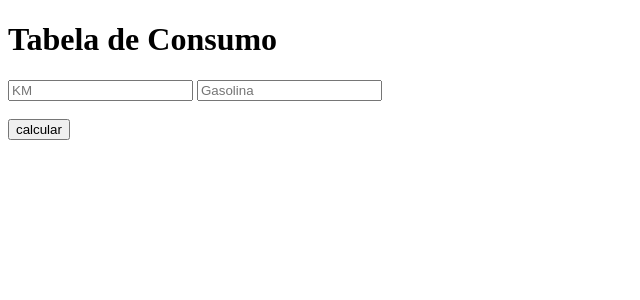
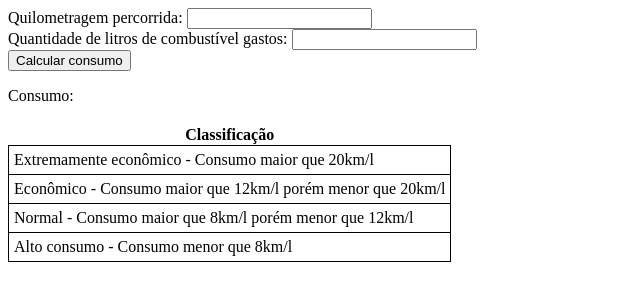
Before and after one commit to jessicaMarqui1/app-consumo-gasolina, a website: page www/index.html in a window 1280 px wide. Shown: the whole page, without its empty margins (0-640 px from the left). Drawn offline with Linux system fonts and the light colour scheme.

Commit message:
criei a tabela e so falta retornar valor

```diff
--- a/www/css/style.css
+++ b/www/css/style.css
@@ -1 +1,13 @@
-/**/
+table {
+  border-collapse: collapse;
+  margin-top: 20px;
+}
+
+thead {
+  font-weight: bold;
+}
+
+td {
+  border: 1px solid black;
+  padding: 5px;
+}
--- a/www/index.html
+++ b/www/index.html
@@ -10,14 +10,46 @@
     <script type="text/javascript" src="motor.js">
     </script>
 </head>
-<body>
+<div>
+  <label for="quilometragem">Quilometragem percorrida:</label>
+  <input type="number" id="quilometragem">
+</div>
 
-      <h1>  Tabela de Consumo </h1>
+<div>
+  <label for="litros">Quantidade de litros de combustível gastos:</label>
+  <input type="number" id="litros">
+</div>
 
-<input type="number" step="0.001" placeholder="KM" id="km">
-<input type="number" step="0.001" placeholder="Gasolina" id="gas">
-<br></br>
-<input type="button" value="calcular" id="btnCalcular" onclick="CalcConsumo()">
-<h2 id="resultado"></h2>
+<div>
+  <button id="calcular">Calcular consumo</button>
+</div>
+
+<div>
+  <p>Consumo:</p>
+  <p id="consumo"></p>
+</div>
+
+<table>
+  <thead>
+    <tr>
+      <th>Classificação</th>
+    </tr>
+  </thead>
+  <tbody>
+    <tr>
+      <td>Extremamente econômico - Consumo maior que 20km/l</td>
+    </tr>
+    <tr>
+      <td>Econômico - Consumo maior que 12km/l porém menor que 20km/l</td>
+    </tr>
+    <tr>
+      <td>Normal - Consumo maior que 8km/l porém menor que 12km/l</td>
+    </tr>
+    <tr>
+      <td>Alto consumo - Consumo menor que 8km/l</td>
+    </tr>
+  </tbody>
+</table>
+
 </body>
 </html>
--- a/www/motor.js
+++ b/www/motor.js
@@ -1,10 +1,28 @@
+const calcularButton = document.querySelector("#calcular");
+const consumoP = document.querySelector("#consumo");
 
-function CalcConsumo(){
-     var km, gas, consumo;
-     km =  document.getElementById('km').value
-     gas = document.getElementById('gas').value
-     consumo = km / gas
+calcularButton.addEventListener("click", () => {
+  const quilometragem = parseFloat(document.querySelector("#quilometragem").value);
+  const litros = parseFloat(document.querySelector("#litros").value);
 
-     document.querySelector("h2").innerHTML = " Seu consumo foi de " + consumo
+  if (isNaN(quilometragem) || isNaN(litros)) {
+    alert("Por favor, insira valores numéricos.");
+    return;
+  }
 
- }
+  const consumo = quilometragem / litros;
+  consumoP.textContent = `${consumo.toFixed(2)} km/l`;
+
+  const classificacao = document.querySelectorAll("table td");
+  classificacao.forEach((td) => td.classList.remove("destaque"));
+
+  if (consumo > 20) {
+    classificacao[0].classList.add("destaque");
+  } else if (consumo > 12) {
+    classificacao[1].classList.add("destaque");
+  } else if (consumo > 8) {
+    classificacao[2].classList.add("destaque");
+  } else {
+    classificacao[3].classList.add("destaque");
+  }
+});
```
